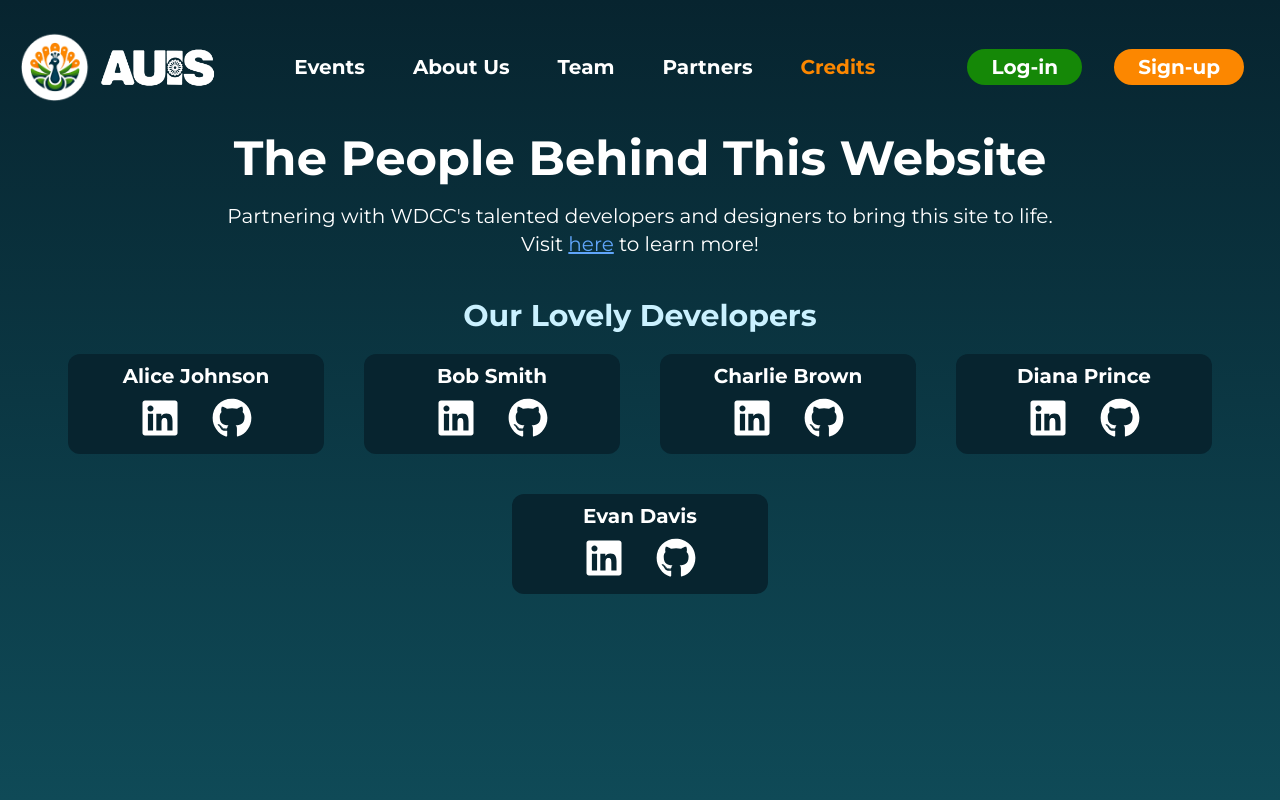
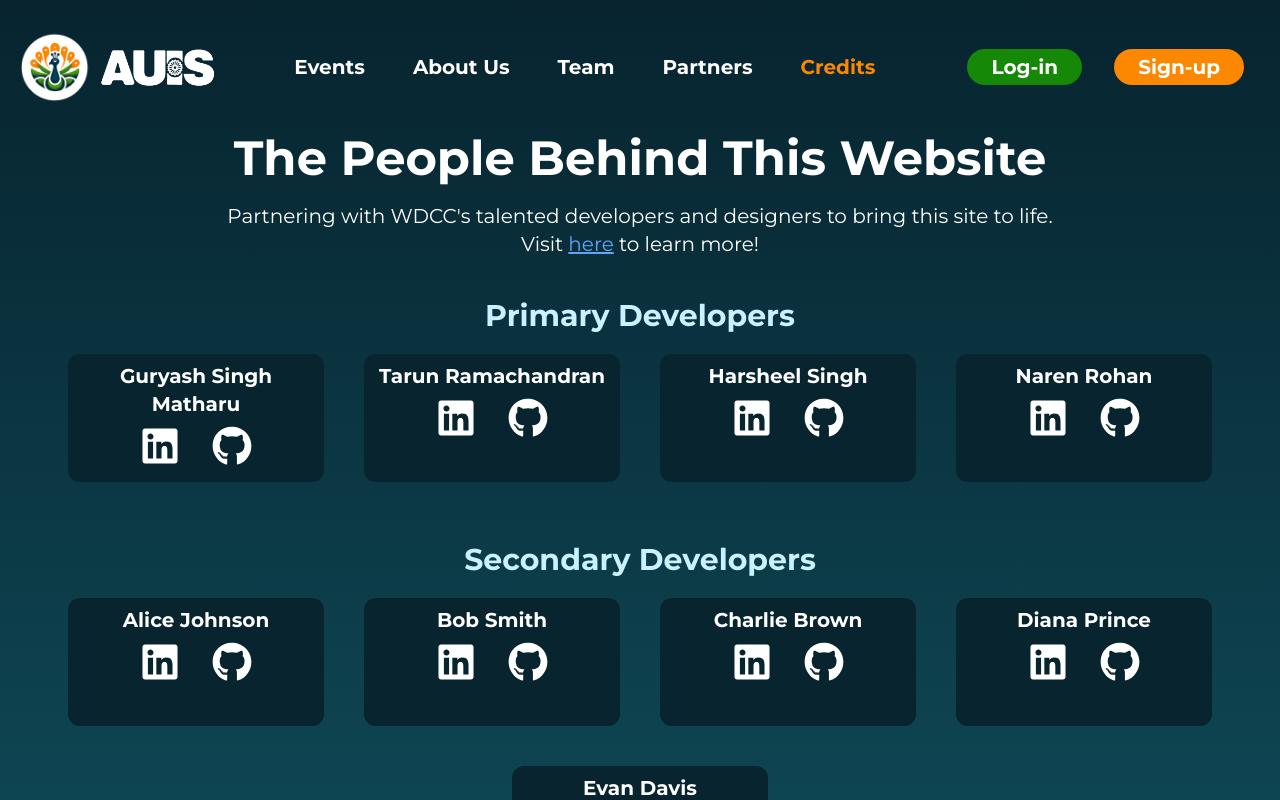
Before and after one commit to UoaWDCC/auis-portal, a React (Vite) app in the folder web/: page /credits in a window 1280 px wide. Shown: the top 800 px of the page. Built offline with nearby package versions, Linux system fonts and the light colour scheme; no server answers.

Commit message:
fix: fixed styling centering

```diff
--- a/web/src/components/DeveloperCard.tsx
+++ b/web/src/components/DeveloperCard.tsx
@@ -4,13 +4,11 @@ import { FaLinkedin, FaGithub } from "react-icons/fa";
 export default function DeveloperCard({ developer }: DeveloperCardProps) {
   return (
     <>
-      <div className="bg-AUIS-dark-teal flex h-auto w-64 flex-col items-center rounded-xl p-2">
-        <h1 className="text-xl font-bold text-white">{developer.name}</h1>
+      <div className="bg-AUIS-dark-teal flex h-auto w-64 flex-col items-center min-h-32 rounded-xl p-2">
+        <h1 className="text-xl font-bold text-center text-white">{developer.name}</h1>
         <div className="my-2 flex items-center justify-center">
           <a
             href={developer.linkedIn}
-            target="_blank"
-            rel="noopener noreferrer"
             aria-label="LinkedIn"
             className="flex h-full w-full items-center justify-center px-4"
           >
@@ -19,8 +17,6 @@ export default function DeveloperCard({ developer }: DeveloperCardProps) {
 
           <a
             href={developer.github}
-            target="_blank"
-            rel="noopener noreferrer"
             aria-label="LinkedIn"
             className="flex h-full w-full items-center justify-center px-4"
           >
--- a/web/src/components/UpcomingEvents.tsx
+++ b/web/src/components/UpcomingEvents.tsx
@@ -7,7 +7,7 @@ import {
 import useScreenSize from "../hooks/useScreenSize";
 import { useState } from "react";
 import { useKeenSlider } from "keen-slider/react";
-import peacockLogo from "../assets/peacock.png";
+import { showNoEvents } from "../data/data";
 
 interface UpcomingEventsProps {
   upcomingEvents: Event[];
@@ -33,23 +33,6 @@ const UpcomingEvents: React.FC<UpcomingEventsProps> = ({
     },
   });
 
-  // Handle case with no events
-  const today = new Date();
-  const showNoEvent: Event = {
-    id: -1,
-    title: "No Upcoming Events Right Now",
-    description: "description",
-    subtitle: "subtitle",
-    eventDateStart: today.toISOString(),
-    eventDateEnd: "termsAndConditions",
-    isLive: true,
-    termsAndConditions: "termsAndConditions",
-    eventCapacityRemaining: 0,
-    location: "University of Auckland",
-    locationLink: "locationLink",
-    image: peacockLogo,
-  };
-  const showNoEvents: Event[] = [showNoEvent, showNoEvent, showNoEvent];
   let sliderLength = upcomingEvents.length;
   if (sliderLength === 0) {
     sliderLength = 3;
--- a/web/src/data/data.ts
+++ b/web/src/data/data.ts
@@ -1,3 +1,6 @@
+import { Event } from "../types/types";
+import peacockLogo from "../assets/peacock.png";
+
 export const FacebookLink = "https://www.facebook.com/auis.uoa/";
 export const InstagramLink =
   "https://www.instagram.com/au.indiansociety/?hl=en";
@@ -5,7 +8,34 @@ export const LinkedinLink = "https://www.linkedin.com/company/auindiansociety/";
 export const GithubLink = "https://github.com/UoaWDCC/auis-portal";
 export const EmailLink = "mailto:au.indiansociety@gmail.com";
 
-export const developers = [
+export const primaryDevelopers = [
+  {
+    id: 1,
+    name: "Guryash Singh Matharu",
+    linkedIn: "https://www.linkedin.com/in/g-s-m/",
+    github: "https://github.com/gmat224",
+  },
+  {
+    id: 2,
+    name: "Tarun Ramachandran",
+    linkedIn: "https://www.linkedin.com/in/bobsmith/",
+    github: "https://github.com/bobsmith",
+  },
+  {
+    id: 3,
+    name: "Harsheel Singh",
+    linkedIn: "https://www.linkedin.com/in/charliebrown/",
+    github: "https://github.com/charliebrown",
+  },
+  {
+    id: 4,
+    name: "Naren Rohan",
+    linkedIn: "https://www.linkedin.com/in/dianaprince/",
+    github: "https://github.com/dianaprince",
+  },
+];
+
+export const secondaryDevelopers = [
   {
     id: 1,
     name: "Alice Johnson",
@@ -37,3 +67,21 @@ export const developers = [
     github: "https://github.com/evandavis",
   },
 ];
+
+  // Handle case with no events
+  const today = new Date();
+  const showNoEvent: Event = {
+    id: -1,
+    title: "No Upcoming Events Right Now",
+    description: "description",
+    subtitle: "subtitle",
+    eventDateStart: today.toISOString(),
+    eventDateEnd: "termsAndConditions",
+    isLive: true,
+    termsAndConditions: "termsAndConditions",
+    eventCapacityRemaining: 0,
+    location: "University of Auckland",
+    locationLink: "locationLink",
+    image: peacockLogo,
+  };
+  export const showNoEvents: Event[] = [showNoEvent, showNoEvent, showNoEvent];
--- a/web/src/screens/CreditsScreen.tsx
+++ b/web/src/screens/CreditsScreen.tsx
@@ -1,9 +1,8 @@
 import DeveloperCard from "@components/DeveloperCard";
 import Header from "../components/Header";
-import { developers } from "../data/data";
+import { secondaryDevelopers, primaryDevelopers } from "../data/data";
 
 export default function CreditsScreen() {
-  console.log(developers);
   return (
     <>
       <div className="max-w-screen from-AUIS-dark-teal to-AUIS-teal min-h-screen bg-gradient-to-b">
@@ -30,17 +29,29 @@ export default function CreditsScreen() {
           </h3>
 
           <h2 className="text-tertiary-blue mt-10 text-3xl font-bold">
-            Our Lovely Developers
+            Primary Developers
           </h2>
         </div>
 
         <div className="flex flex-wrap justify-center">
-          {developers.map((developer, index) => (
+          {primaryDevelopers.map((developer, index) => (
             <div className="m-5">
               <DeveloperCard key={index} developer={developer} />
             </div>
           ))}
         </div>
+        <div className="flex flex-col items-center text-center">
+        <h2 className="text-tertiary-blue mt-10 text-3xl font-bold">
+            Secondary Developers
+          </h2>
+          <div className="flex flex-wrap justify-center">
+          {secondaryDevelopers.map((developer, index) => (
+            <div className="m-5">
+              <DeveloperCard key={index} developer={developer} />
+            </div>
+          ))}
+        </div>
+        </div>
       </div>
     </>
   );
```
